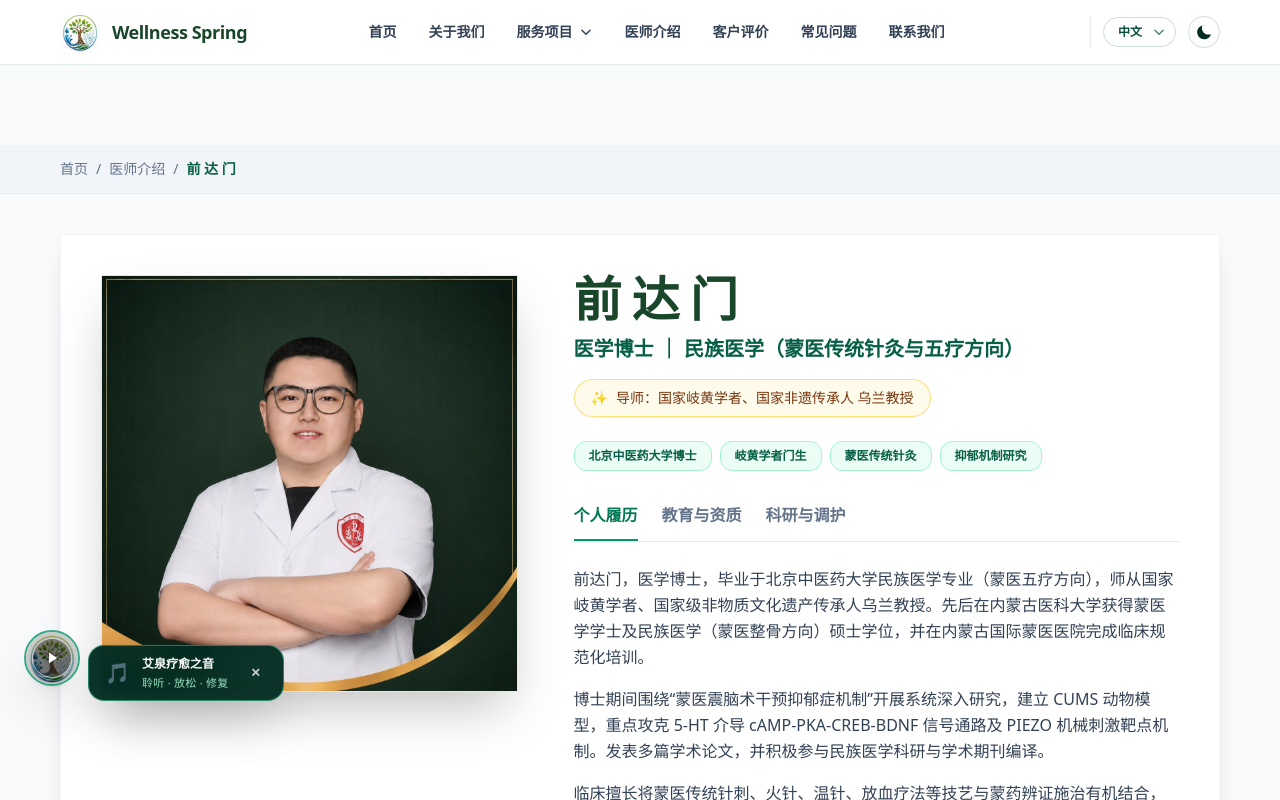
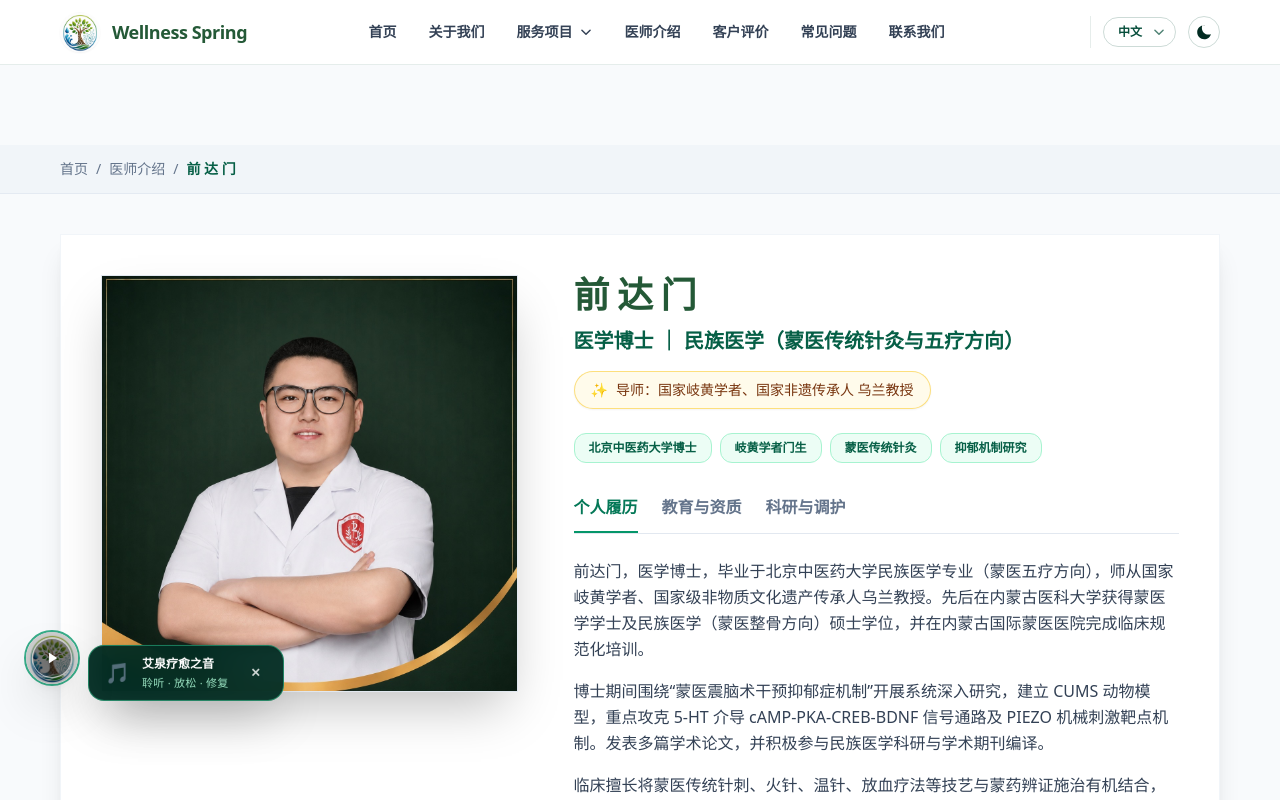
Before and after one commit to gogolf2020-byte/home, a React (Vite) app: page /practitioner/1 in a window 1280 px wide. Shown: the top 800 px of the page. Built offline with nearby package versions, Linux system fonts and the light colour scheme.

Commit message:
style: reduce Helene Li YU font size by one size and lighten bottom primary green color (#245937)

```diff
--- a/src/components/Practitioner.jsx
+++ b/src/components/Practitioner.jsx
@@ -67,7 +67,7 @@ export default function Practitioner() {
                   {lang === 'zh' ? '创始人 · 首席诊疗师' : lang === 'de' ? 'GRÜNDERIN & LEITENDE BEHANDLERIN' : 'FOUNDER & LEAD PRACTITIONER'}
                 </span>
 
-                <h3 className="text-3xl sm:text-4xl font-extrabold text-[#1a472a] dark:text-emerald-300 tracking-tight mb-2">
+                <h3 className="text-2xl sm:text-3xl font-bold text-primary dark:text-emerald-300 tracking-tight mb-2">
                   Helene Li YU
                 </h3>
 
--- a/src/components/PractitionerDetailPage.jsx
+++ b/src/components/PractitionerDetailPage.jsx
@@ -79,7 +79,7 @@ export default function PractitionerDetailPage() {
           <div className="lg:col-span-7 flex flex-col justify-between">
             <div>
               {/* Doctor Name */}
-              <h1 className="text-3xl sm:text-4xl lg:text-5xl font-extrabold text-[#1a472a] dark:text-emerald-300 tracking-tight mb-3">
+              <h1 className="text-2xl sm:text-3xl lg:text-4xl font-bold text-primary dark:text-emerald-300 tracking-tight mb-3">
                 {doctor.name[lang]}
               </h1>
 
--- a/tailwind.config.js
+++ b/tailwind.config.js
@@ -8,8 +8,8 @@ export default {
   theme: {
     extend: {
       colors: {
-        primary: '#1a472a',
-        secondary: '#2d5a3d',
+        primary: '#245937',
+        secondary: '#326945',
         accent: '#4a7c5e',
       },
       backgroundColor: {
```
